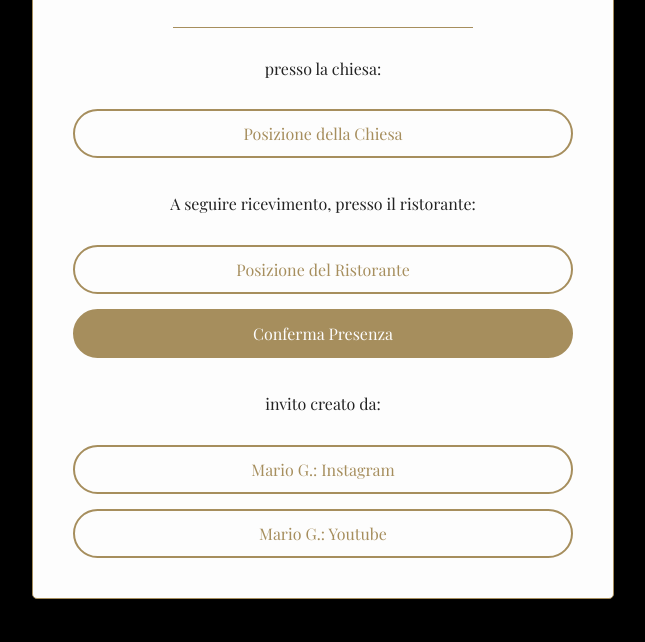
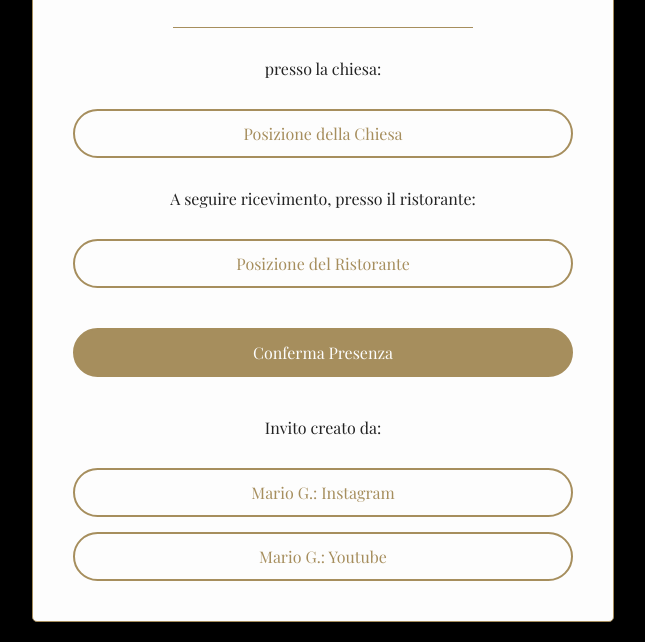
Before and after one commit to Mario-gYT/Modello-A-battesimo, a plain HTML site: page index.html in a window 1280 px wide. Both pictures are taken after a click on the label "APRI L'INVITO". Shown: the part 305-947 px from the top of the page, without its empty margins (317-962 px from the left). Before the commit the page ends 924 px from the top, so only its background shows below. Drawn offline with nearby package versions, Linux system fonts and the light colour scheme; a web font is replaced by a local one.

Commit message:
Update index.html

```diff
--- a/index.html
+++ b/index.html
@@ -32,32 +32,37 @@
             <div class="separator"></div>
 
             <p class="details black-text">presso la chiesa:</p>
-
             <div class="buttons-container">
 
                 <a href="https://www.google.com/maps/dir//Via+Romani,+80,+80048+Sant'Anastasia+NA/@40.8745048,14.3044967,12z/data=!4m8!4m7!1m0!1m5!1m1!1s0x133baf33951368fd:0x2dd9632f87550327!2m2!1d14.3868975!2d40.8745341?entry=ttu&g_ep=EgoyMDI1MTAwOC4wIKXMDSoASAFQAw%3D%3D" target="_blank" class="action-button">
                     Posizione della Chiesa
                 </a>
+            </div>
 
-                <p class="details black-text">A seguire ricevimento, presso il ristorante:</p>
+            <p class="details black-text" style="margin-top: 30px;">A seguire ricevimento, presso il ristorante:</p>
+            <div class="buttons-container">
 
                 <a href="http://googleusercontent.com/maps.google.com/2" target="_blank" class="action-button">
                     Posizione del Ristorante
                 </a>
+            </div>
 
-                <a href="https://wa.me/393511938137?text=Confermo%20la%20mia%20presenza%20al%20Battesimo%20di%20[Nome]" target="_blank" class="action-button whatsapp">
+            <div class="buttons-container" style="margin-top: 40px;">
+                <a href="https://wa.me/39numero dei genitori?text=Confermo%20la%20mia%20presenza%20al%20Battesimo%20di%20[Nome]" target="_blank" class="action-button whatsapp">
                     Conferma Presenza
                 </a>
-                <p class="details black-text"> invito creato da: </p>
+            </div>
+
+            <p class="details black-text" style="margin-top: 40px;">Invito creato da:</p>
+            <div class="buttons-container social-buttons">
                 <a href="https://www.instagram.com/_mariogyt_/" target="_blank" class="action-button">
                     Mario G.: Instagram
-                </a> <a href="https://www.youtube.com/@MariogYT." target="_blank" class="action-button">
+                </a>
+                <a href="https://www.youtube.com/@MariogYT." target="_blank" class="action-button">
                     Mario G.: Youtube
                 </a>
+            </div>
 
-
-
-            </div>
         </div>
 
     </div>
```
